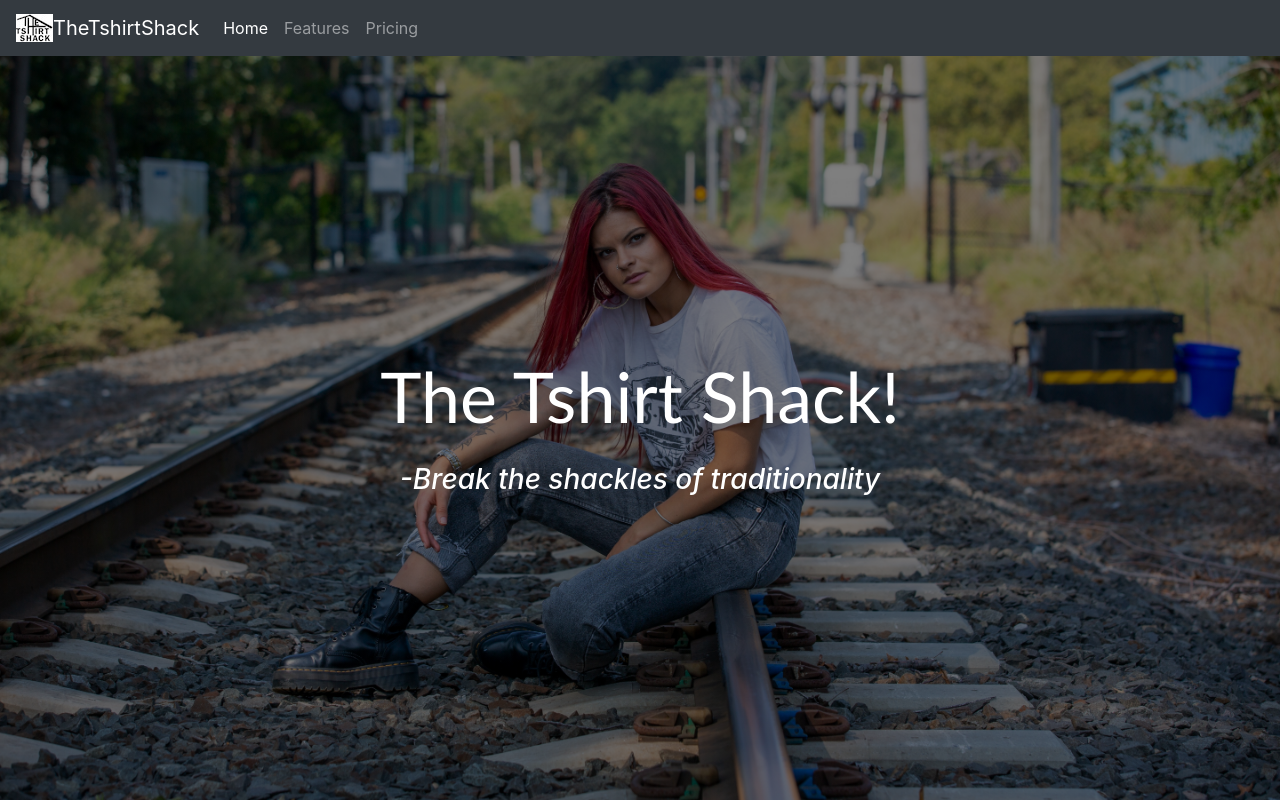
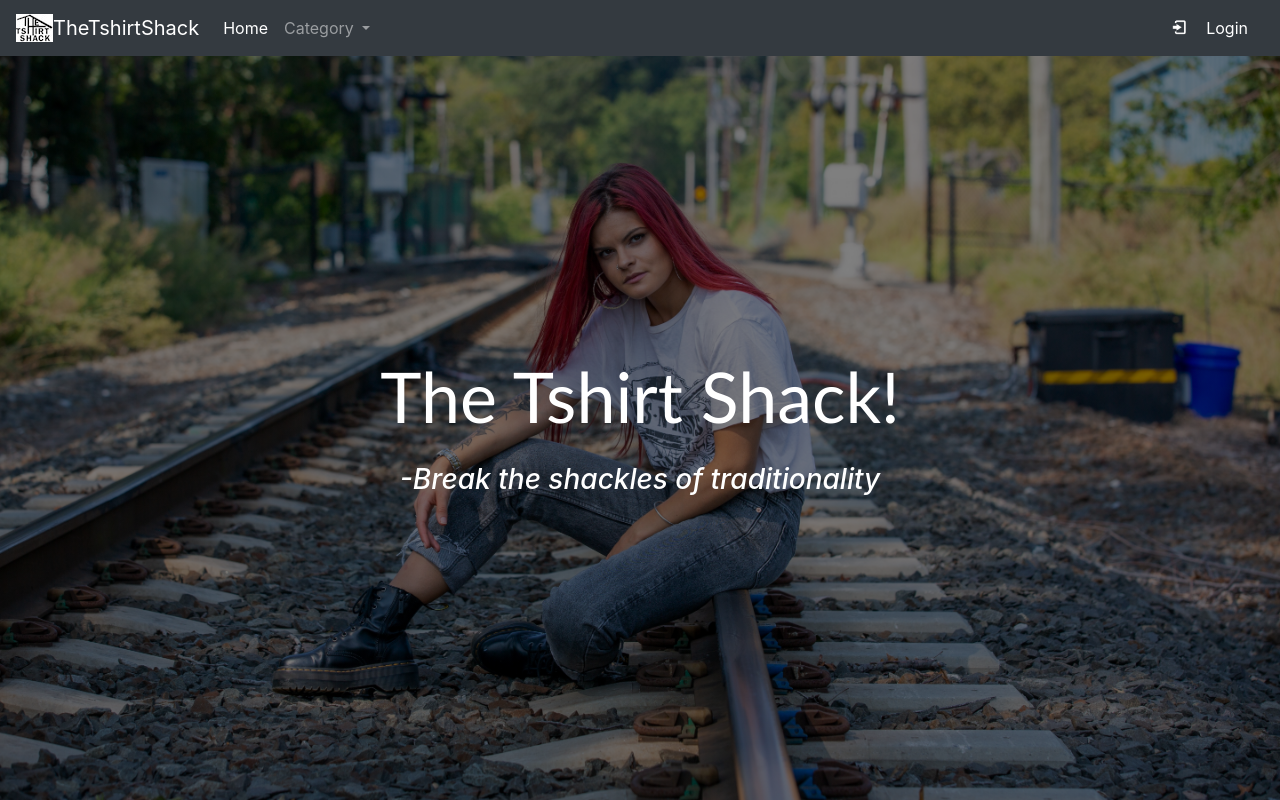
Before and after one commit to nicolefernandes18/tshirt, a Django app: page /tshirt/ in a window 1280 px wide. Run offline with Django 3.2, Linux system fonts and the light colour scheme; some libraries are stand-ins or nearby versions.

Commit message:
update on index

```diff
--- a/tshirt/tshirtapp/templates/tshirtapp/index.html
+++ b/tshirt/tshirtapp/templates/tshirtapp/index.html
@@ -10,18 +10,31 @@
       <header>
       <nav class="navbar navbar-expand-lg navbar-dark bg-dark">
         <img src="{% static 'tshirtapp/icon.jpg' %}">
-        <a class="navbar-brand" href="#">TheTshirtShack</a>
+        <a class="navbar-brand" href="#">TheTshirtShack<span class="sr-only">(current)</span></a>
         <button class="navbar-toggler" type="button" data-toggle="collapse" data-target="#navbarNavAltMarkup" aria-controls="navbarNavAltMarkup" aria-expanded="false" aria-label="Toggle navigation">
           <span class="navbar-toggler-icon"></span>
         </button>
         <div class="collapse navbar-collapse" id="navbarNavAltMarkup">
           <div class="navbar-nav">
             <a class="nav-item nav-link active" href="#">Home <span class="sr-only">(current)</span></a>
-            <a class="nav-item nav-link" href="#">Features</a>
-            <a class="nav-item nav-link" href="#">Pricing</a>
+            <li class="nav-item dropdown">
+              <a class="nav-link dropdown-toggle" href="#" id="navbarDropdown" role="button" data-toggle="dropdown" aria-haspopup="true" aria-expanded="false">
+                Category
+              </a>
+              <div class="dropdown-menu" aria-labelledby="navbarDropdown">
+                <a class="dropdown-item" href="mencategory">Men</a>
+                <a class="dropdown-item" href="women">Women</a>
+              </div>
+            </li>
+
 
           </div>
+
         </div>
+        <div class="form-inline my-2 my-lg-0">
+          <img src="{% static 'tshirtapp/login_icon.png' %}" style="width: 20px;height: 20px;">
+          <a class="nav-link" href="login" style="color: white;"><span class="glyphicon glyphicon-log-in"></span>Login</a>
+      </div>
       </nav>
       <div class="title">
         <h1>The Tshirt Shack!</h1>
```
Also changed, not shown: tshirt/tshirtapp/static/tshirtapp/login_icon.png (added).
